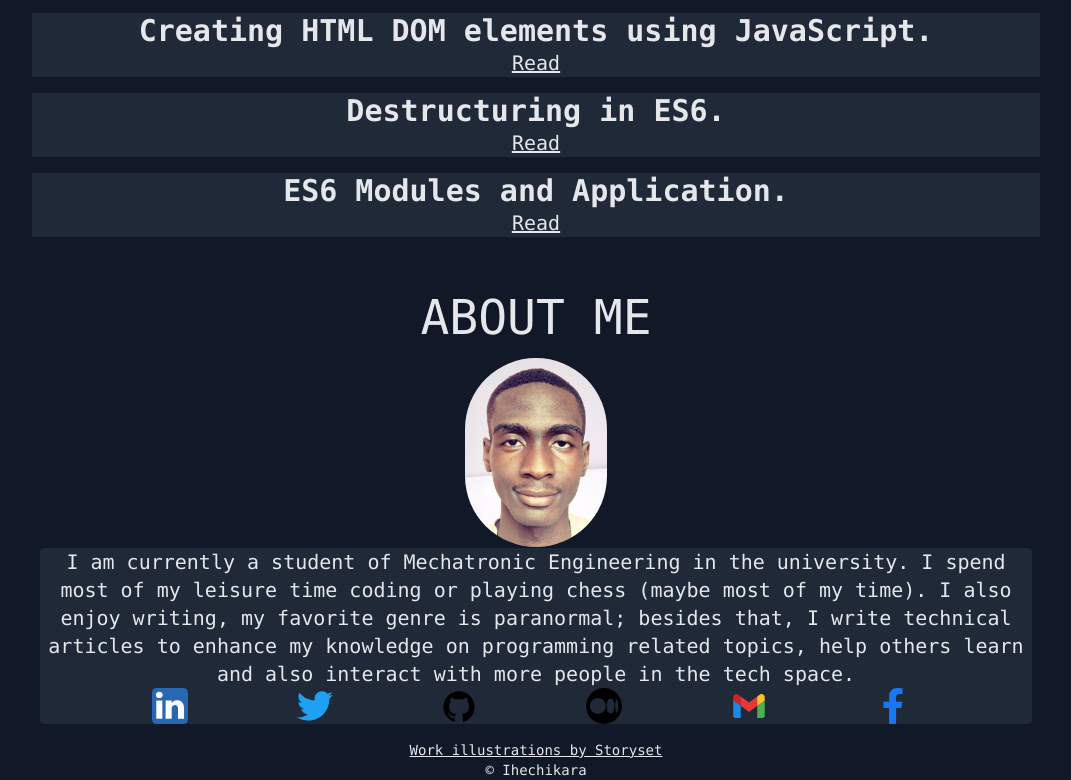
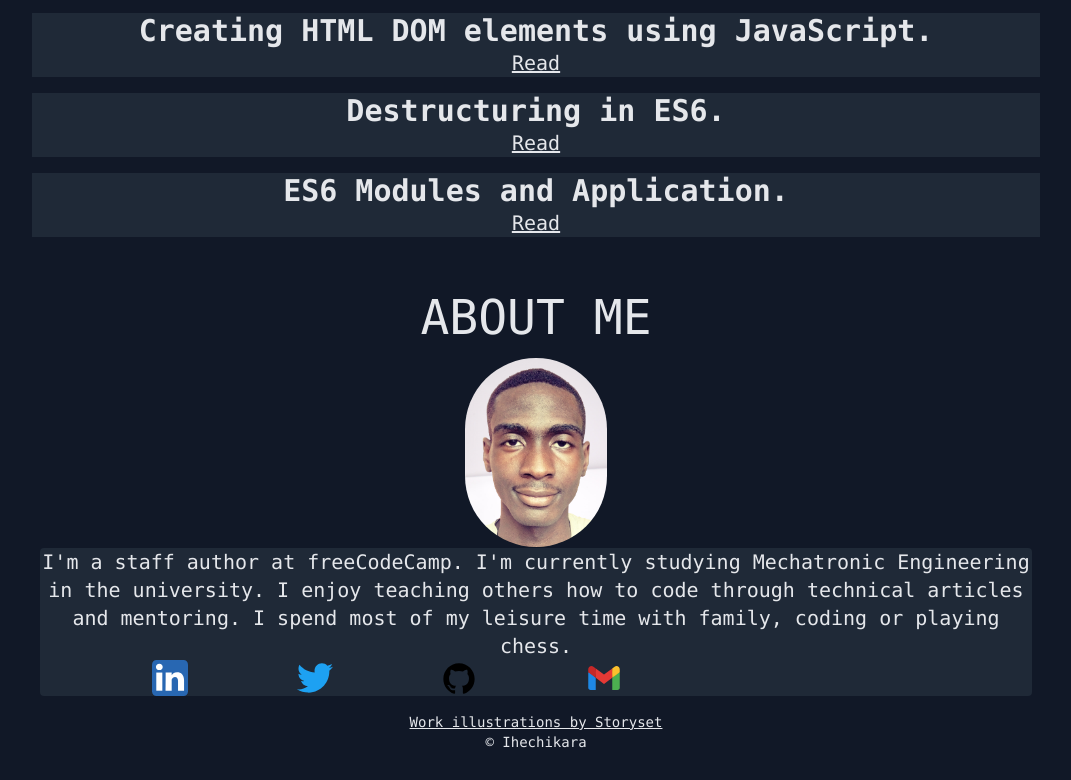
Before and after one commit to ihechikara/portfolio, a website: page public/index.html in a window 1280 px wide. Shown: the part 2645-3425 px from the top of the page, without its empty margins (104-1175 px from the left). After the commit the page ends 3397 px from the top, so only its background shows below. Drawn offline with Linux system fonts and the light colour scheme.

Commit message:
updated about me section

```diff
--- a/public/index.html
+++ b/public/index.html
@@ -484,12 +484,8 @@
       />
       <div data-scroll class="flex flex-col bg-gray-800 mx-6 md:mx-36  rounded md:text-xl">
         <p class="">
-          I am currently a student of Mechatronic Engineering in the university. I
-          spend most of my leisure time coding or playing chess (maybe most of
-          my time). I also enjoy writing, my favorite genre is paranormal;
-          besides that, I write technical articles to enhance my knowledge on
-          programming related topics, help others learn and also interact with
-          more people in the tech space.
+          I'm a staff author at <a href="https://www.freecodecamp.org">freeCodeCamp</a>. I'm currently studying Mechatronic Engineering in the university. I enjoy teaching others how to code through technical articles and mentoring. I
+          spend most of my leisure time with family, coding or playing chess.
         </p>
         <div id="contact" class="grid grid-cols-3 gap-3 md:grid-cols-6 mx-6  ml-12 md:ml-28">
           <div>
@@ -516,14 +512,14 @@
                 alt="Ihechikara's GitHub"
             /></a>
           </div>
-          <div>
+          <!-- <div>
             <a href="https://medium.com/@ihechivinabba" target="_blank"
               ><img
                 class="h-9 w-9"
                 src="/media/contact/7088889_medium_medium logo_icon.svg"
                 alt="Ihechikara's Medium"
             /></a>
-          </div>
+          </div> -->
           <div>
             <a href="mailto:ihechivinabba@gmail.com" target="_blank"
               ><img
@@ -532,14 +528,14 @@
                 alt="Ihechikara's Mail Addresse"
             /></a>
           </div>
-          <div>
+          <!-- <div>
             <a href="https://web.facebook.com/abbavincent.ihechikara" target="_blank"
               ><img
                 class="h-9 w-9"
                 src="/media/contact/5296500_fb_social media_facebook_facebook logo_social network_icon.svg"
                 alt="Ihechikara's Facebook"
             /></a>
-          </div>
+          </div> -->
         </div>
       </div>
       </div>
--- a/public/scroll.css
+++ /dev/null
@@ -1,13 +0,0 @@
-[data-scroll]{
-    transition: all 1.5s;
-}
-
-[data-scroll="in"]{
-    opacity: 1;
-    transform: translateX(0)
-}
-
-[data-scroll="out"]{
-    opacity: 0;
-    transform: translateX(-200px)
-}
```
Also changed, not shown: public/404.html (added, +33 -0 lines), firebase.json (added), 2 other files.
